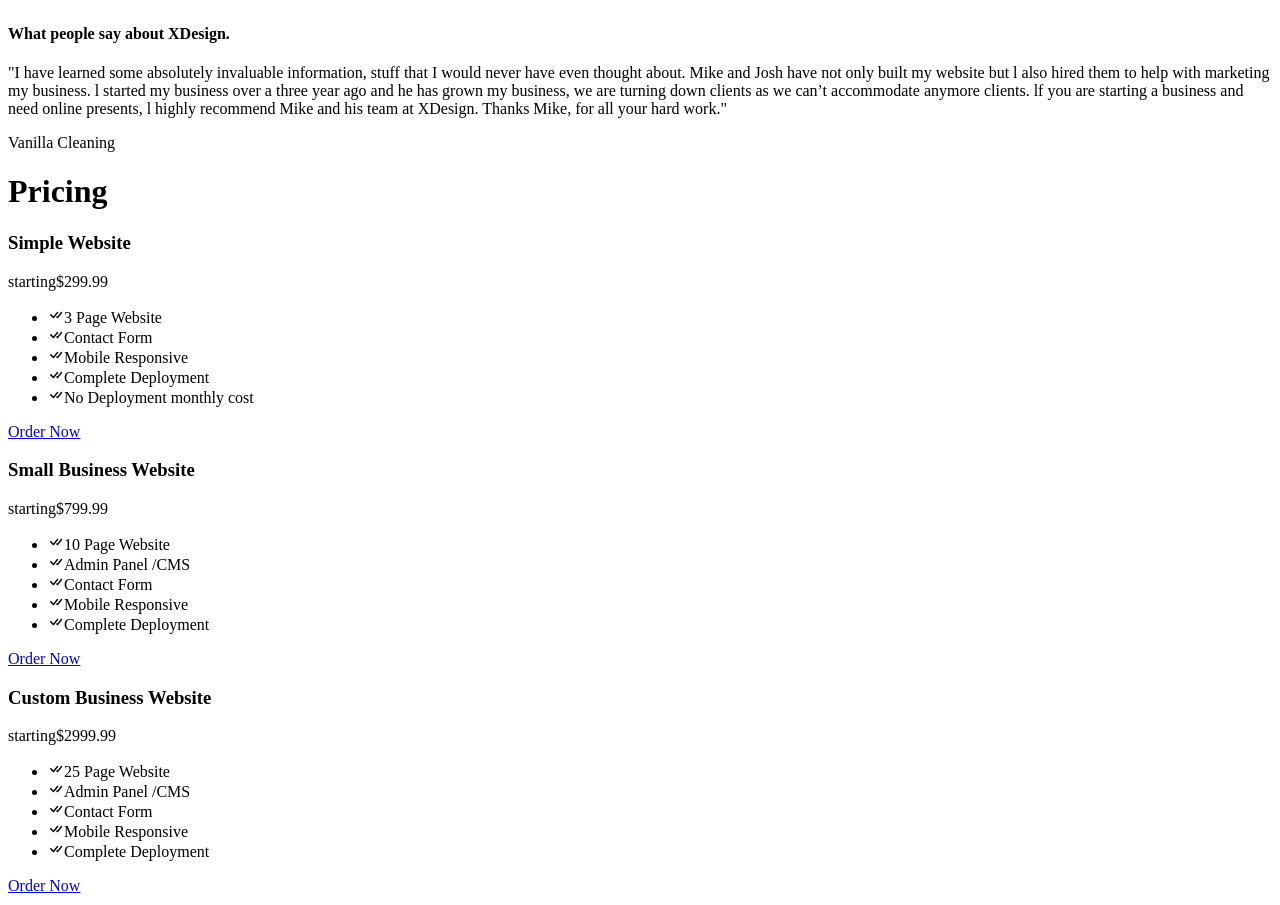
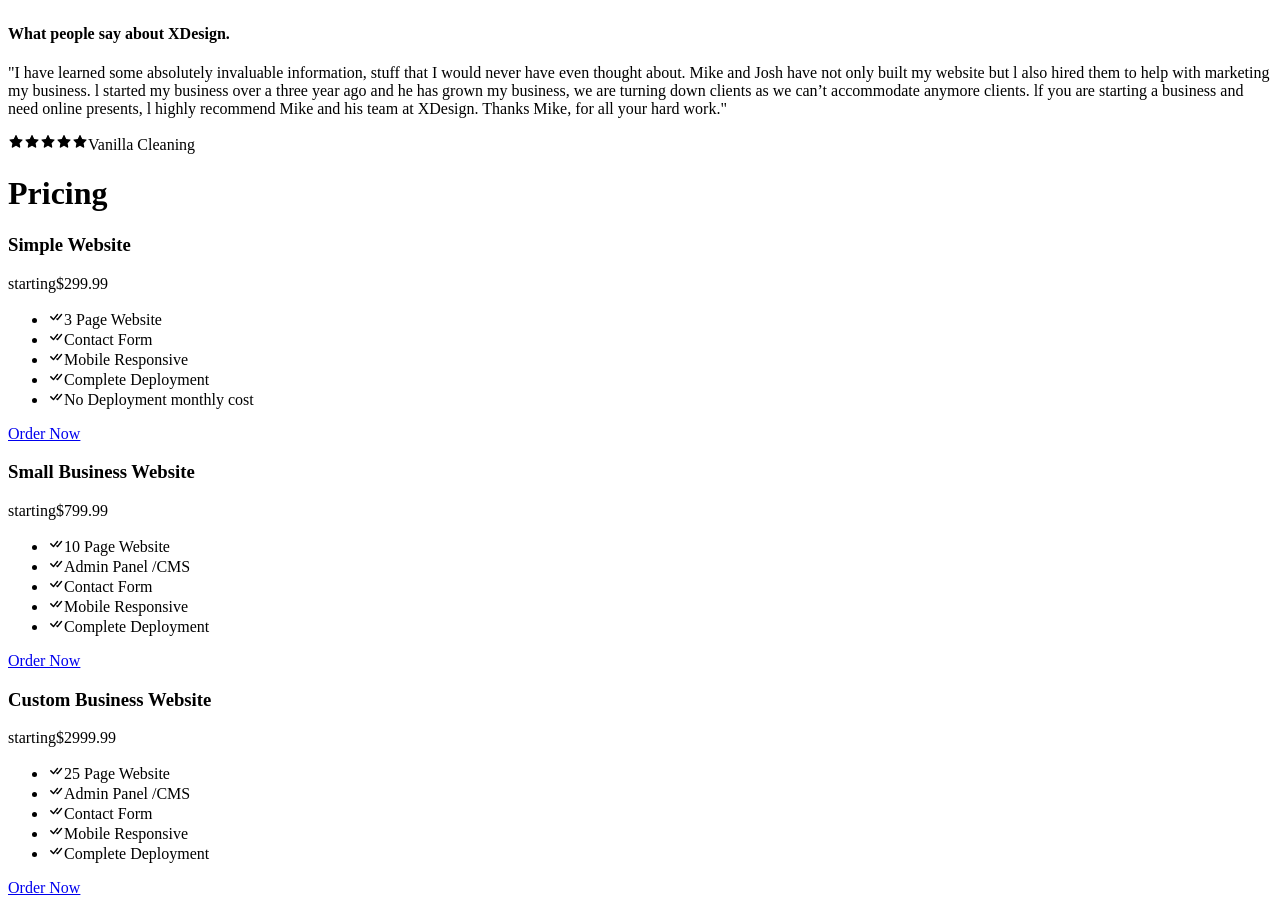
Before and after one commit to mata0050/xdesign-nextjs, a Next.js app: page / in a window 1280 px wide. Shown: the part 2824-3729 px from the top of the page. Built offline with nearby package versions, Linux system fonts and the light colour scheme.

Commit message:
Review stars added

```diff
--- a/components/Review.tsx
+++ b/components/Review.tsx
@@ -1,3 +1,13 @@
+import { AiFillStar } from 'react-icons/ai';
+
+const starRating = (numberOfStars) => {
+  let stars = [];
+  for (let i = 0; i < numberOfStars; i++) {
+    stars.push(<AiFillStar key={i} className='text-warning' />);
+  }
+  return stars;
+};
+
 export default function Review({}) {
   return (
     <div className='flex lg:flex-nowrap lg:mb-24 flex-wrap lg:p-0 sm:p-24 sm:my-0 my-20 px-10'>
@@ -12,7 +22,6 @@
         <h4 className='text-2xl mb-2 font-bold text-silver'>
           What people say about XDesign.
         </h4>
-
         <p className='italic text-lg font-thin mb-10'>
           "I have learned some absolutely invaluable information, stuff that I
           would never have even thought about. Mike and Josh have not only built
@@ -23,6 +32,7 @@
           highly recommend Mike and his team at XDesign. Thanks Mike, for all
           your hard work."
         </p>
+        <span className='flex'>{starRating(5)}</span>
 
         <span className='font-bold text-lg'>Vanilla Cleaning</span>
       </div>
```
